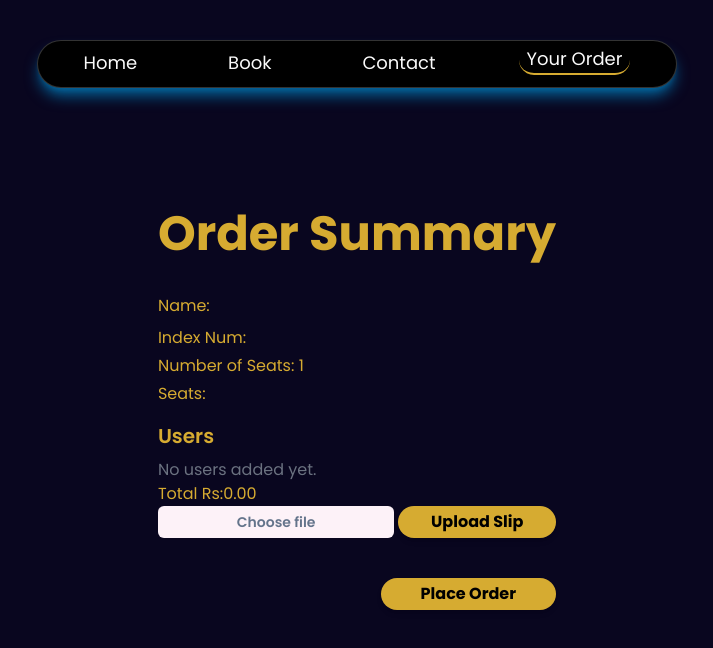
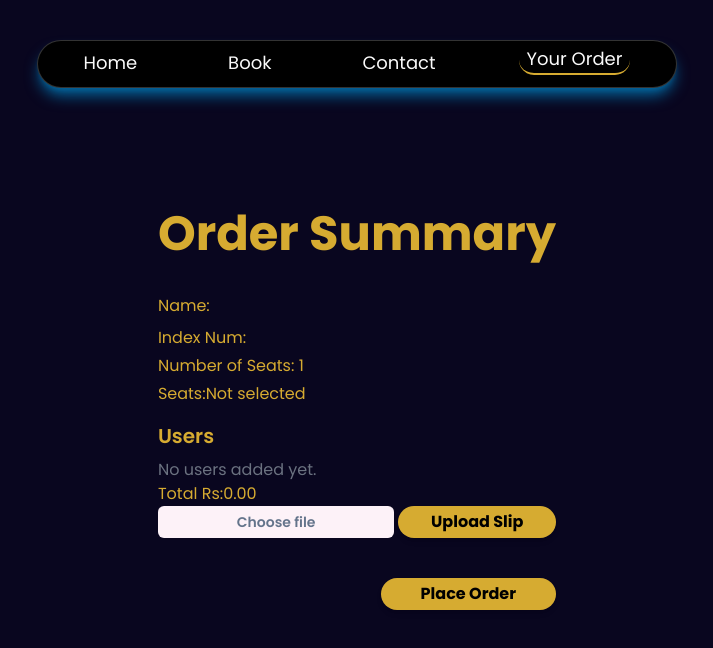
Before and after one commit to hasithasandunlakshan/leo_candle_night, a Next.js app: page /orderdetails in a window 1280 px wide. Shown: the top 648 px of the page, without its empty margins (283-996 px from the left). Built offline with nearby package versions, Linux system fonts and the light colour scheme; a web font is replaced by a local one.

Commit message:
seat booking for one person

```diff
--- a/src/app/bookseat/page.tsx
+++ b/src/app/bookseat/page.tsx
@@ -10,19 +10,19 @@ import React, { useContext, useEffect } from 'react'
 
 export default function Page() {
 
-const resetOrder=useContext(CartContext);
-useEffect(()=>{
-resetOrder?.resetOrder();
+// const resetOrder=useContext(CartContext);
+// useEffect(()=>{
+// resetOrder?.resetOrder();
 
 
-},[])
+// },[])
 
   return (
     <>
 
     <div className="flex bg-primary min-h-screen  flex-col">
 
-    <SeatSelect/>
+    {/* <SeatSelect/>  */}
      <Availableseats/>
 
      </div>
--- a/src/app/globals.css
+++ b/src/app/globals.css
@@ -5,6 +5,15 @@
 @tailwind utilities;
 body,html {
     @apply overflow-x-hidden;
+     background: linear-gradient(
+      90deg,
+      rgba(22, 26, 49, 1) 0%,
+      rgba(35, 19, 74, 1) 0%,
+      rgba(10, 9, 37, 1) 44%,
+      rgba(6, 9, 31, 1) 47%,
+      rgb(18, 13, 58) 100%,
+      rgb(18, 15, 6) 100%
+    );
 
 
 
--- a/src/app/page.tsx
+++ b/src/app/page.tsx
@@ -70,7 +70,7 @@ export default function Page() {
 
   return (
 
-    <main  className="bg-primary   scroll-container relative scroll-smooth">
+    <main  className="   scroll-container relative scroll-smooth">
       {/* Animated background circles */}
       <motion.div
         initial={{ y: -50 }} // Starting point
--- a/src/components/Booking/AvailableSeats.tsx
+++ b/src/components/Booking/AvailableSeats.tsx
@@ -4,69 +4,86 @@ import axios from "axios";
 import { CartContext } from "@/context/userOrder";
 import { useRouter } from "next/navigation";
 import { motion } from "framer-motion";
+import { string } from "zod";
 
 // Define the Seat type
+
+const seatsdemo=[
+  { "seatNumber": 1, "isBooked": false, "seatName": "Seat-1" },
+  { "seatNumber": 2, "isBooked": true, "seatName": "Seat-2" },
+  { "seatNumber": 3, "isBooked": false, "seatName": "Seat-3" },
+  { "seatNumber": 4, "isBooked": false, "seatName": "Seat-4" },
+  { "seatNumber": 5, "isBooked": false, "seatName": "Seat-5" },
+  { "seatNumber": 6, "isBooked": false, "seatName": "Seat-6" },
+  { "seatNumber": 7, "isBooked": false, "seatName": "Seat-7" },
+  { "seatNumber": 8, "isBooked": false, "seatName": "Seat-8" },
+  { "seatNumber": 9, "isBooked": false, "seatName": "Seat-9" },
+  { "seatNumber": 10, "isBooked": false, "seatName": "Seat-10" }
+]
+
 type Seat = {
+
   seatNumber: number;
   isBooked: boolean;
+  seatName:string;
 };
 
 export default function BookSeats() {
-  const [seats, setSeats] = useState<Seat[]>([]); // Ensure it's always an array
-  const [selectedSeats, setSelectedSeats] = useState<number[]>([]);
-  const [loadingSeats, setLoadingSeats] = useState<boolean>(true); // Loading state for fetching seats
+  const [seats, setSeats] = useState<Seat[]>(seatsdemo); // Ensure it's always an array
+  const [selectedSeats, setSelectedSeats] = useState<Seat|null>(null);
+  const [loadingSeats, setLoadingSeats] = useState<boolean>(false); // Loading state for fetching seats
   const [loadingSubmit, setLoadingSubmit] = useState<boolean>(false); // Loading state for submitting booking
   const useOrder = useContext(CartContext);
   const router = useRouter();
 
-  useEffect(() => {
-    // Fetch seats from the API
-    async function fetchSeats() {
-      setLoadingSeats(true); // Start loading
-      try {
-        const response = await axios.get("/api/seats/getSeats");
-        setSeats(response.data.seats || []); // Ensure data is being set to an array
-        console.log("Seats fetched:", response.data.seats);
-      } catch (error) {
-        console.error("Error fetching seats:", error);
-      } finally {
-        setLoadingSeats(false); // Stop loading
-      }
-    }
-    fetchSeats();
-  }, []);
+  // useEffect(() => {
+  //   // Fetch seats from the API
+  //   async function fetchSeats() {
+  //     setLoadingSeats(true); // Start loading
+  //     try {
+  //       const response = await axios.get("/api/seats/getSeats");
+  //       setSeats(response.data.seats || []); // Ensure data is being set to an array
+  //       console.log("Seats fetched:", response.data.seats);
+  //     } catch (error) {
+  //       console.error("Error fetching seats:", error);
+  //     } finally {
+  //       setLoadingSeats(false); // Stop loading
+  //     }
+  //   }
+  //   fetchSeats();
+  // }, []);
 
   // Handle seat selection with CartContext
-  const toggleSeatSelection = (seatNumber: number) => {
-    if (selectedSeats.includes(seatNumber)) {
-      setSelectedSeats(selectedSeats.filter((seat) => seat !== seatNumber));
-    } else {
-      if (useOrder) {
-        if (selectedSeats.length < useOrder.numOfSeat) {
-          setSelectedSeats([...selectedSeats, seatNumber]);
+  const toggleSeatSelection = (seat: Seat) => {
+    // if (selectedSeats.includes(seatNumber)) {
+    //   setSelectedSeats(selectedSeats.filter((seat) => seat !== seatNumber));
+
+
+
+        if (useOrder) {
+          setSelectedSeats(seat)
+          alert(`Are you sure`);
         } else {
-          alert(`You can only select up to ${useOrder.numOfSeat} seats.`);
+          alert(`You can only select up to  seats.`);
         }
-      } else {
-        alert("Refresh");
-      }
+
     }
-  };
+  ;
 
   // Handle booking submission
   const handleBookSeats = async () => {
-    if (selectedSeats.length === 0) return;
+    if (selectedSeats ===null) return;
 
     setLoadingSubmit(true); // Start loading on submit
     try {
-      await axios.post("/api/seats/bookSeats", { seatNumbers: selectedSeats });
+      // await axios.post("/api/seats/bookSeats", { seatNumbers: selectedSeats });
       alert("Seats booked successfully!");
        // Clear selected seats
        useOrder?.setSeats(selectedSeats);
       // Re-fetch updated seats
-      const response = await axios.get("/api/seats/getSeats");
-      setSelectedSeats([]);
-      setSeats(response.data.seats || []);
+      // const response = await axios.get("/api/seats/getSeats");
+      setSelectedSeats(null);
+      // setSeats(response.data.seats || []);
       // useOrder?.setSeats(selectedSeats);
 
       router.push("/bookseat/users");
@@ -93,12 +110,12 @@ export default function BookSeats() {
               className={`border rounded-lg p-1 text-center transition ${
                 seat.isBooked
                   ? "bg-red-500 text-white"
-                  : selectedSeats.includes(seat.seatNumber)
+                  : selectedSeats?.seatNumber===seat.seatNumber
                   ? "bg-green-500 text-white"
                   : "bg-gray-200 hover:bg-gray-300"
               }`}
               onClick={() =>
-                !seat.isBooked && toggleSeatSelection(seat.seatNumber)
+                !seat.isBooked && toggleSeatSelection(seat)
               }
             >
               {seat.seatNumber}
--- a/src/components/OrderSummery/OrderSummary.tsx
+++ b/src/components/OrderSummery/OrderSummary.tsx
@@ -11,7 +11,7 @@ export default function OrderSummary() {
   const cartContext = useContext(CartContext);
 
   useEffect(() => {
-    console.log("cartContext:", cartContext?.seats[0]);
+    console.log("cartContext:", cartContext?.seats?.seatName);
   }, [cartContext]);
 
   if (!cartContext) {
@@ -73,11 +73,11 @@ export default function OrderSummary() {
       <p className="mt-2 text-secondary">Index Num: {index}</p>
       <p className="mt-1 text-secondary">Number of Seats: {numOfSeat}</p>
       <p className="mt-1 text-secondary">Seats:
-  {seats.map((seat, index) => (
+
     <span key={index} className="inline-block mr-2">
-       {seat.seatNumber}
+       {seats?  seats.seatName:"Not selected"}
     </span>
-  ))}
+
 </p>
       <h3 className="mt-4 text-xl font-semibold text-secondary">Users</h3>
       {users.length > 0 ? (
--- a/src/context/userOrder.tsx
+++ b/src/context/userOrder.tsx
@@ -8,14 +8,21 @@ const initialState = {
   name: '',
   index: '', // Index initialized as an empty string
   numOfSeat: 1,
-  seats: [],
+  seats: null,
 };
+type Seat = {
 
+  seatNumber: number;
+  isBooked: boolean;
+  seatName:string;
+};
 interface CartContextType {
   users: any[];
   setUsers: (users: any[]) => void;
-  seats: any[];
-  setSeats: (seats: any[]) => void;
+  // seats: any[];
+  // setSeats: (seats: any[]) => void;
+  seats: Seat|null;
+  setSeats: (name: Seat|null) => void;
   numOfSeat: number;
   setNumOfSeat: (numOfSeat: number) => void;
   name: string;
@@ -33,7 +40,7 @@ export const CartContext = createContext<CartContextType | null>(null);
 export const CartContextProvider: React.FC<{ children: ReactNode }> = ({ children }) => {
   const [name, setName] = useState<string>(initialState.name);
   const [users, setUsers] = useState<any[]>(initialState.users);
-  const [seats, setSeats] = useState<any[]>(initialState.seats);
+  const [seats, setSeats] = useState<Seat|null>(initialState.seats);
   const [numOfSeat, setNumOfSeat] = useState<number>(initialState.numOfSeat);
   const [index, setIndex] = useState<string>(initialState.index); // Add state for index
 
```
